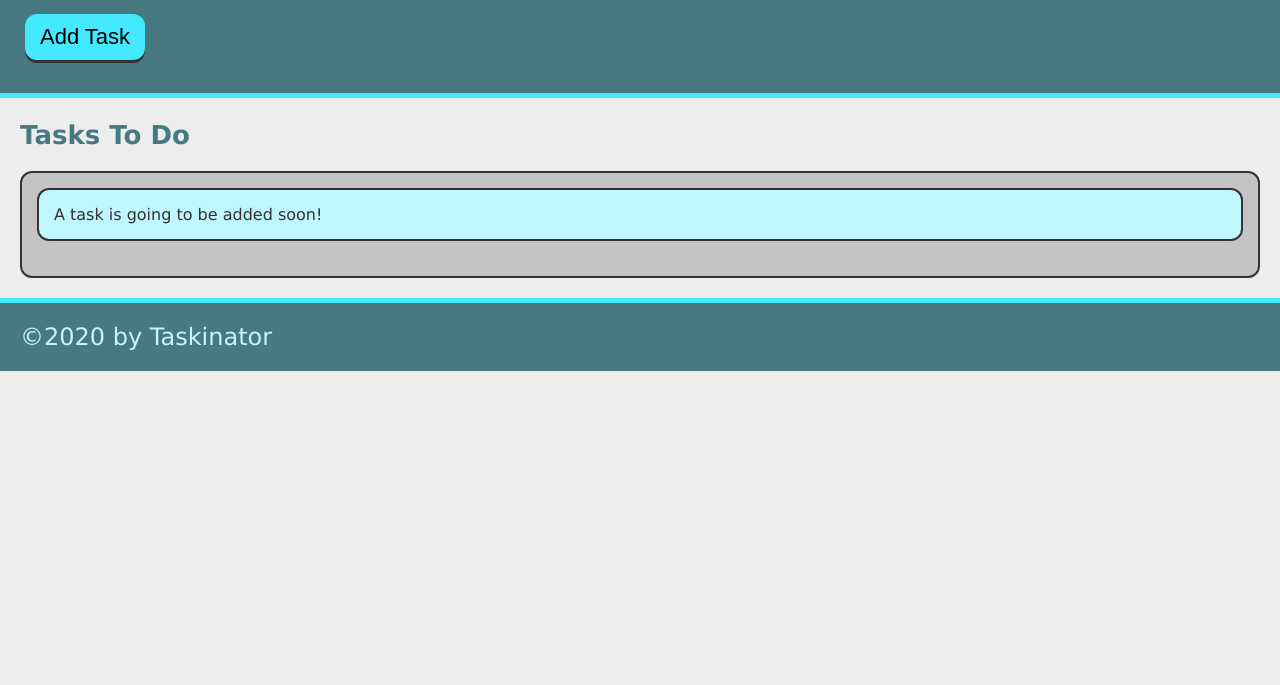
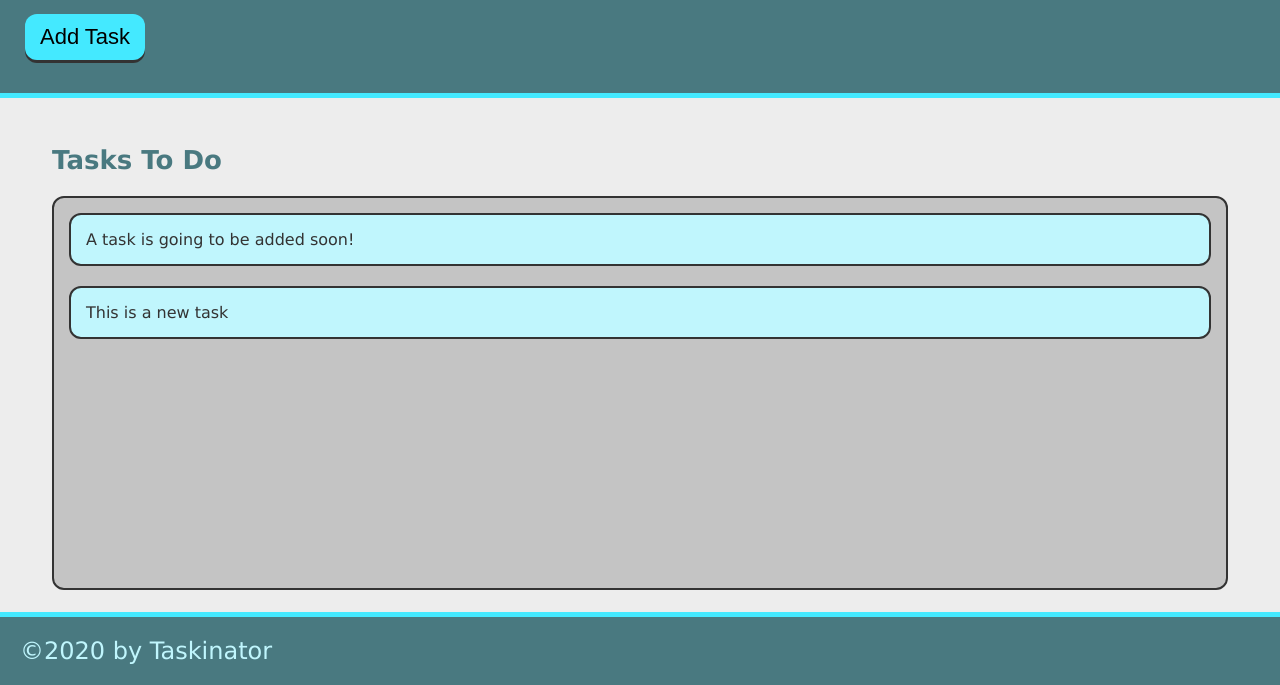
Before and after one commit to JenniferFadare/taskinator, a plain HTML site: page index.html in a window 1280 px wide. Both pictures are taken after a click on the button "Add Task". Shown: the part 115-800 px from the top of the page. Drawn offline with Linux system fonts and the light colour scheme.

Commit message:
add ability to add task

```diff
--- a/assets/js/script.js
+++ b/assets/js/script.js
@@ -0,0 +1,11 @@
+var buttonEl = document.querySelector("#save-task");
+var tasksToDoEl = document.querySelector("#tasks-to-do");
+
+var createTaskHandler = function(){
+    var listItemEl = document.createElement("li");
+    listItemEl.className = "task-item";
+    listItemEl.textContent = "This is a new task";
+    tasksToDoEl.appendChild(listItemEl);
+};
+
+buttonEl.addEventListener("click", createTaskHandler);
--- a/index.html
+++ b/index.html
@@ -12,13 +12,13 @@
     <header>
         <h1 class="page-title">Taskinator</h1>
         <p> Click the button below to add a new task!</p>
-        <button class="btn">Add Task</button>
+        <button class="btn" id="save-task">Add Task</button>
     </header>
 
-    <main>
+    <main class="page-content">
         <section class="task-list-wrapper">
             <h2 class="list-title"> Tasks To Do</h2>
-            <ul class="task-list">
+            <ul class="task-list" id="tasks-to-do">
                 <li class="task-item">A task is going to be added soon!</li>
             </ul>
         </section>
```
